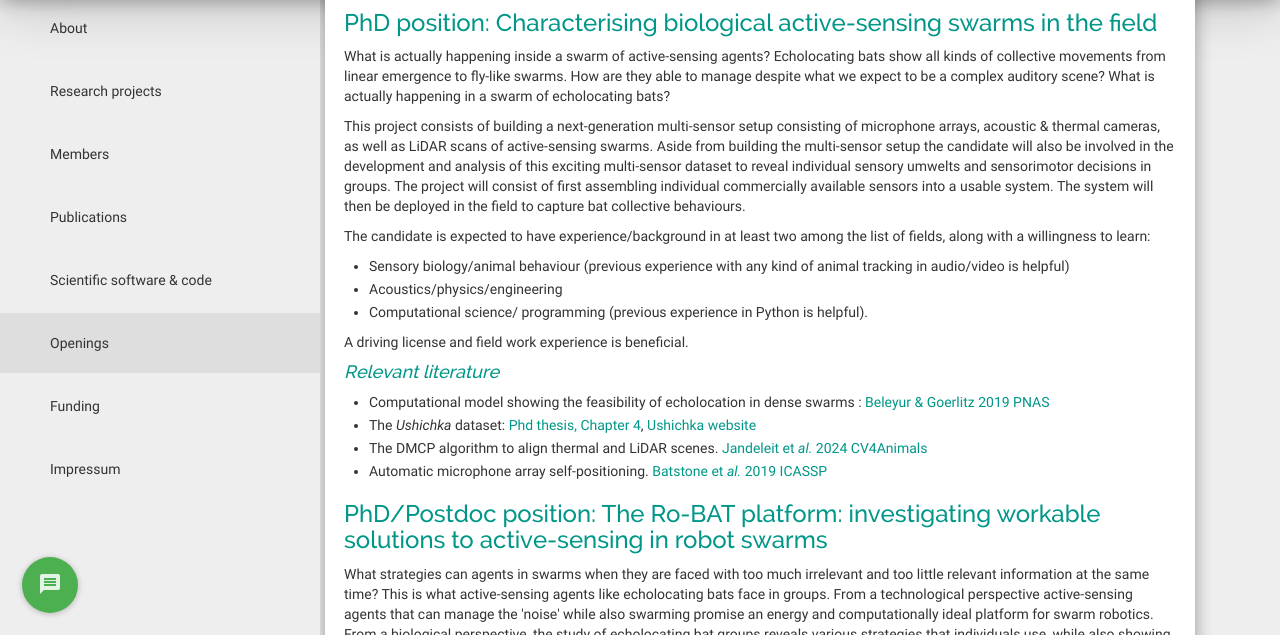
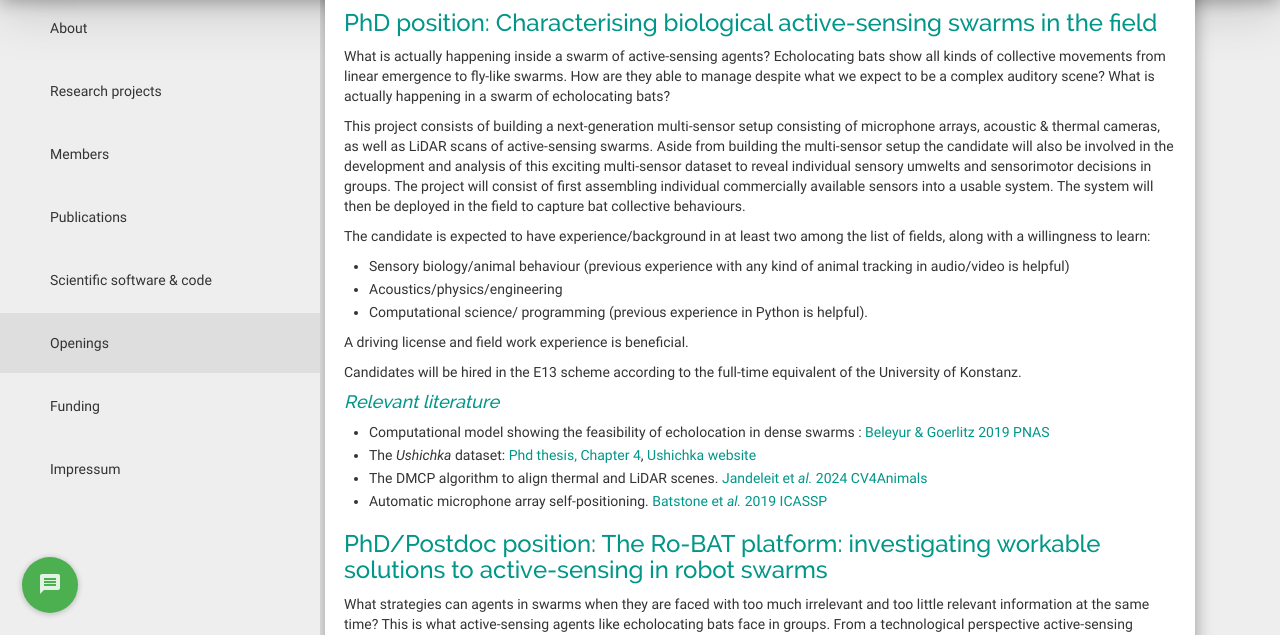
Before and after one commit to activesensingcollectives/activesensingcollectives.github.io, a plain HTML site: page openings/index.html in a window 1280 px wide. Shown: the part 165-800 px from the top of the page. Drawn offline with Linux system fonts and the light colour scheme.

Commit message:
Nikola auto commit.
Source commit: c517d3464023e9db31279f7437638f787a6c952c
Nikola version: 8.3.1

```diff
--- a/openings/index.html
+++ b/openings/index.html
@@ -60,6 +60,7 @@
 <li>Computational science/ programming (previous experience in Python is helpful).</li>
 </ul>
 <p>A driving license and field work experience is beneficial.</p>
+<p>Candidates will be hired in the E13 scheme according to the full-time equivalent of the University of Konstanz.</p>
 <!-- As a PhD candidate in the lab, you will be based either in the Biology graduate school or the IMPRS QBEE programs at the University of Konstanz, and be part of a vibrant community of researchers working across various fields.-->
 
 <h4><em>Relevant literature</em></h4>
@@ -82,6 +83,7 @@ The candidate is expected to have experience/background in at least two among th
 <li>computational science/robotics (previous experience in Python is helpful)</li>
 </ul>
 <p>This is an interdisciplinary project involving close collaboration with <a href="https://www.giovannireina.com/">Dr. Andreagiovanni Reina</a> &amp; <a href="http://embodied-computation.org/">Prof. Heiko Hamann</a> at the Department of Computer and Information Science in the Uni. Konstanz. </p>
+<p>Candidates will be hired in the E13 scheme according to the full-time equivalent of the University of Konstanz.</p>
 <!-- As a PhD candidate in the lab, you will be based either in the Biology graduate school or the IMPRS QBEE programs at the University of Konstanz, and be part of a vibrant community of researchers working across various fields.-->
 <h4>Relevant literature</h4>
 <ul>
```
Also changed, not shown: 2 other files.
